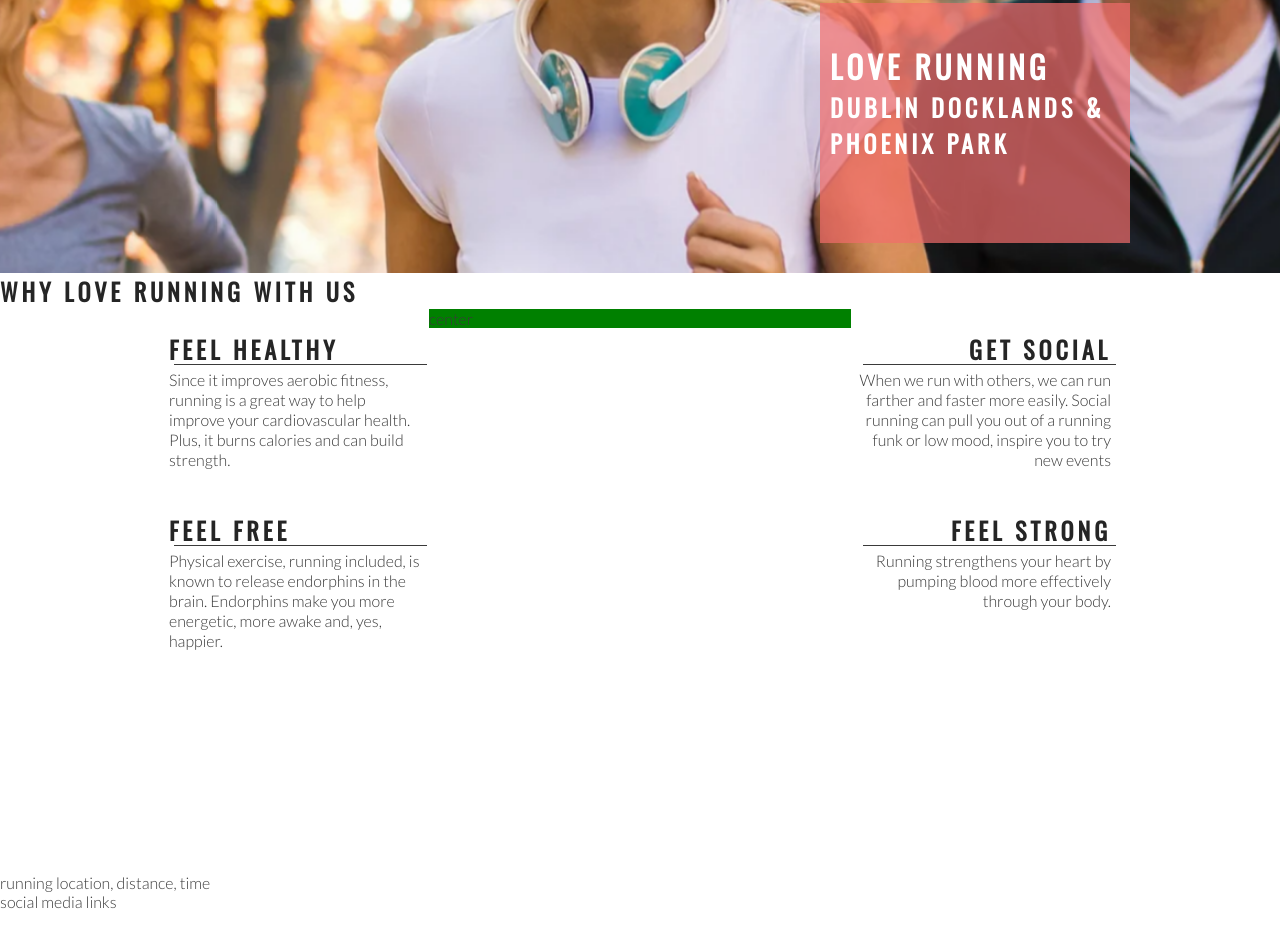
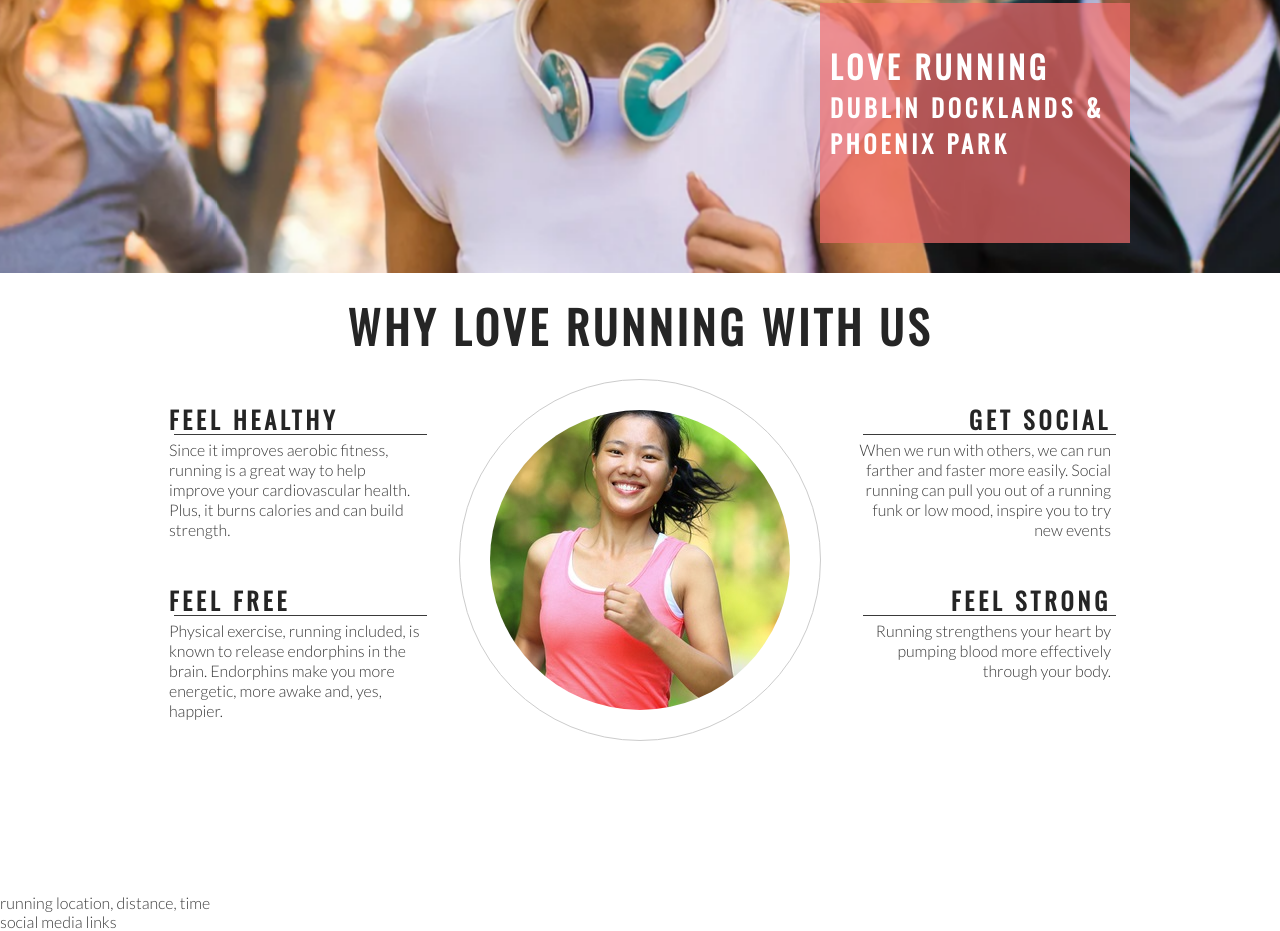
Before and after one commit to ColmSam2319/love-running, a plain HTML site: page index.html in a window 1280 px wide. Shown: the part 402-1333 px from the top of the page. Drawn offline with nearby package versions, Linux system fonts and the light colour scheme.

Commit message:
Add club ethos style center image and style to circle

```diff
--- a/assets/css/style.css
+++ b/assets/css/style.css
@@ -135,7 +135,6 @@ h2 {
 #center-about {
     width: 33%;
     margin: 0 auto;
-    background-color: green;
 }
 
 hr {
@@ -165,3 +164,26 @@ hr {
 .right-about-heading p{
     text-align: right;
 }
+
+#welcome{
+    text-align: center;
+    margin: 20px 0;
+    font-size: 280%;
+}
+
+#circle-container{
+    width: 300px;
+    height: 300px;
+    padding: 30px;
+    border-style: solid;
+    border-color: #ccc;
+    border-width: 1px;
+    border-radius: 50%;
+    margin: 0 auto
+    ;
+}
+#circle-cover-bg{
+    background:url('../images/ethos-center-image.jpg') no-repeat center center;
+    height: 100%;
+    border-radius: 50%;
+}
--- a/index.html
+++ b/index.html
@@ -39,7 +39,7 @@
         </div>
     </section>
     <section id="club-ethos">
-        <h1>Why Love Running With Us</h1>
+        <h2 id="welcome">Why Love Running With Us</h2>
         <div id="left-about">
             <div class="left-about-heading">
                 <h2>Feel Healthy</h2>
@@ -75,7 +75,11 @@
                 </p>
             </div>
         </div>
-        <div id="center-about">center</div>
+        <div id="center-about">
+            <div id="circle-container">
+                <div id="circle-cover-bg"></div>
+            </div>
+        </div>
     </section>
     <section>running location, distance, time</section>
     <footer>social media links</footer>
```
Also changed, not shown: assets/images/ethos-center-image.jpg (added).
